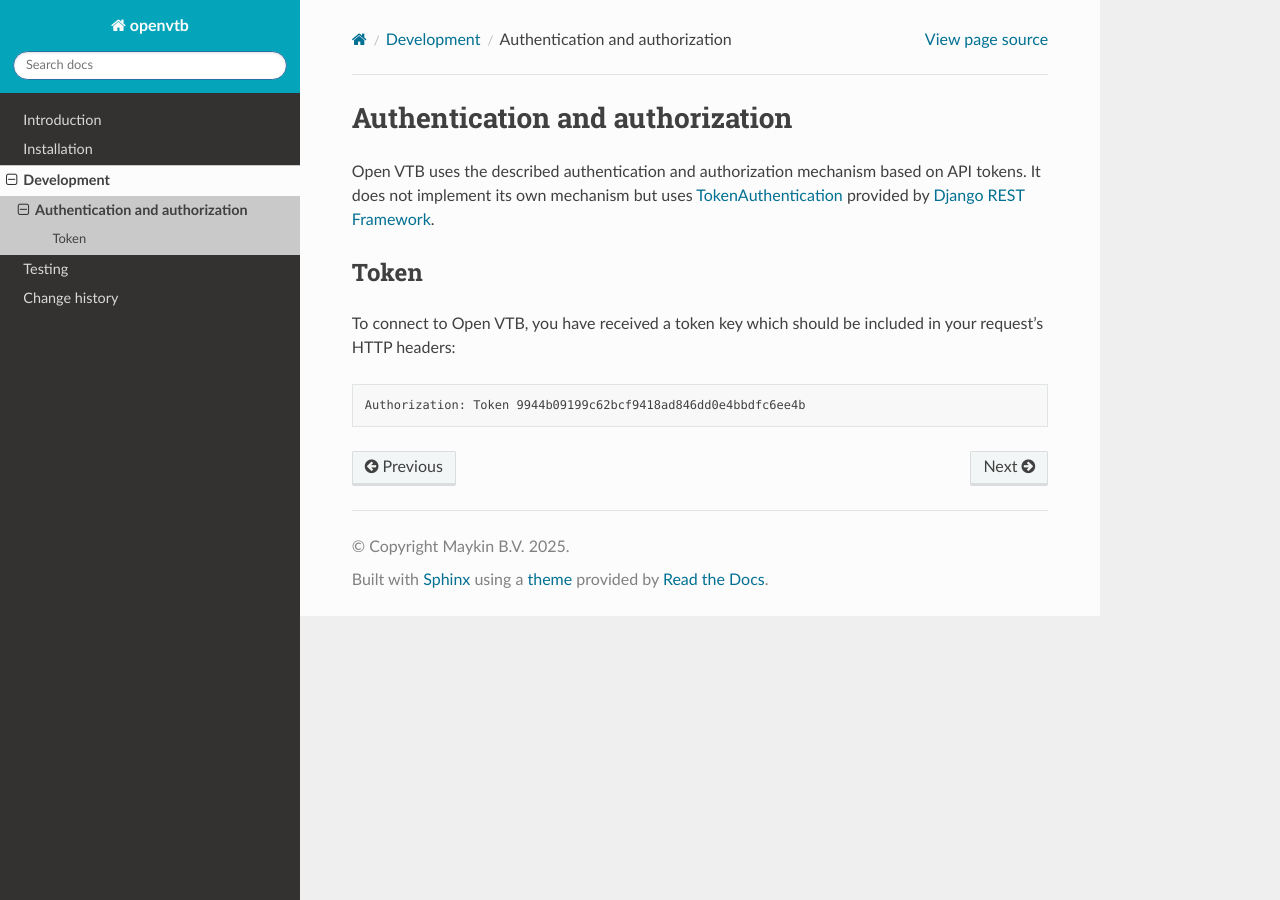
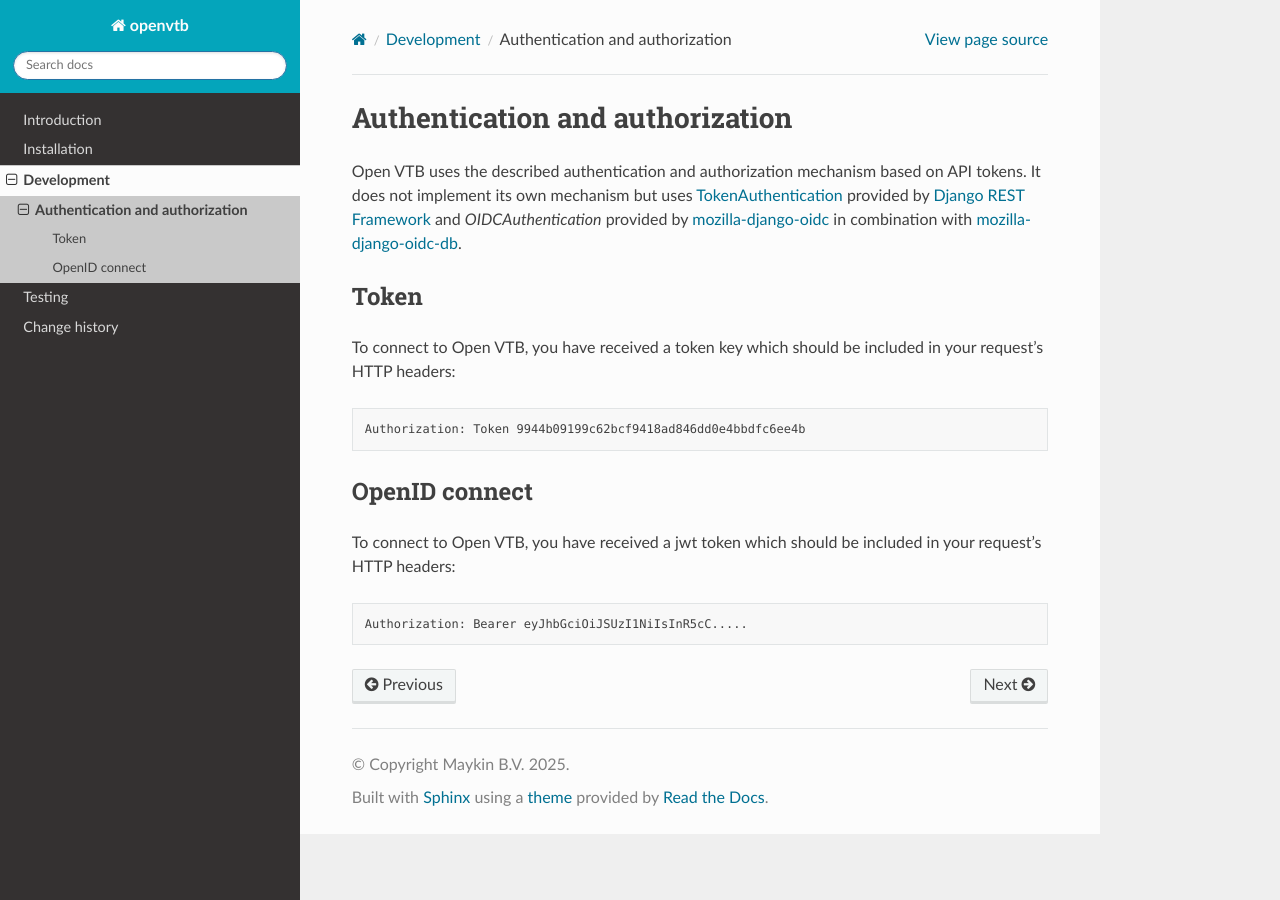
Before and after one commit to maykinmedia/open-vtb, a Sphinx documentation site: the page built from docs/development/authentication.rst, in a window 1280 px wide. Built offline with Sphinx 7.4.7 and the Read the Docs theme 3.1.0, drawn with Linux system fonts in a browser that asks for light colours.

Commit message:
:memo: [#14] Fix authentication docs

```diff
--- a/docs/development/authentication.rst
+++ b/docs/development/authentication.rst
@@ -4,7 +4,9 @@ Authentication and authorization
 ================================
 
 Open VTB uses the described authentication and authorization mechanism based on API tokens.
-It does not implement its own mechanism but uses `TokenAuthentication`_ provided by `Django REST Framework`_.
+It does not implement its own mechanism but uses `TokenAuthentication`_ provided by `Django REST Framework`_
+and `OIDCAuthentication` provided by `mozilla-django-oidc`_ in combination with `mozilla-django-oidc-db`_.
+
 
 Token
 -----
@@ -16,5 +18,19 @@ in your request's HTTP headers:
 
    Authorization: Token 9944b09199c62bcf9418ad846dd0e4bbdfc6ee4b
 
+
+OpenID connect
+--------------
+
+To connect to Open VTB, you have received a jwt token which should be included
+in your request's HTTP headers:
+
+.. code-block:: none
+
+   Authorization: Bearer eyJhbGciOiJSUzI1NiIsInR5cC.....
+
+
 .. _TokenAuthentication: https://www.django-rest-framework.org/api-guide/authentication/#tokenauthentication
 .. _Django REST Framework: https://www.django-rest-framework.org/
+.. _mozilla-django-oidc: https://mozilla-django-oidc.readthedocs.io/en/stable/drf.html
+.. _mozilla-django-oidc-db: https://mozilla-django-oidc-db.readthedocs.io/en/latest/
--- a/docs/installation/config/index.rst
+++ b/docs/installation/config/index.rst
@@ -10,3 +10,4 @@ Configuration
    :caption: Further reading
 
    env_configuration
+   openvtb_configuration
--- a/docs/installation/index.rst
+++ b/docs/installation/index.rst
@@ -14,3 +14,4 @@ For the sake of simplicity, we have chosen to use Docker and Docker Compose for
    :caption: Further reading
 
    config/index
+   manual/index
--- /dev/null
+++ b/docs/installation/manual/oidc.rst
@@ -0,0 +1,5 @@
+.. _manual_oidc:
+
+==========================
+Configuring OpenID Connect
+==========================
```
Also changed, not shown: docs/installation/config/openvtb_configuration.rst (added, +90 -0 lines), docs/installation/manual/api-authorizations.rst (added, +34 -0 lines), docs/installation/manual/index.rst (added, +15 -0 lines).
